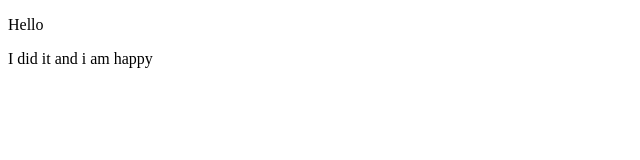
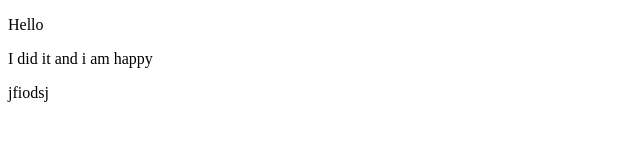
Before and after one commit to irshad-khan-brainx/DeveloperShopify, a plain HTML site: page index.html in a window 1280 px wide. Shown: the full height of the page, 0-640 px from the left. Drawn offline with Linux system fonts and the light colour scheme.

Commit message:
SOme shange

```diff
--- a/index.html
+++ b/index.html
@@ -6,5 +6,6 @@
 <body>
 <p>Hello</p>
 <p>I did it and i am happy</p>
+jfiodsj
 </body>
 </html>
```
